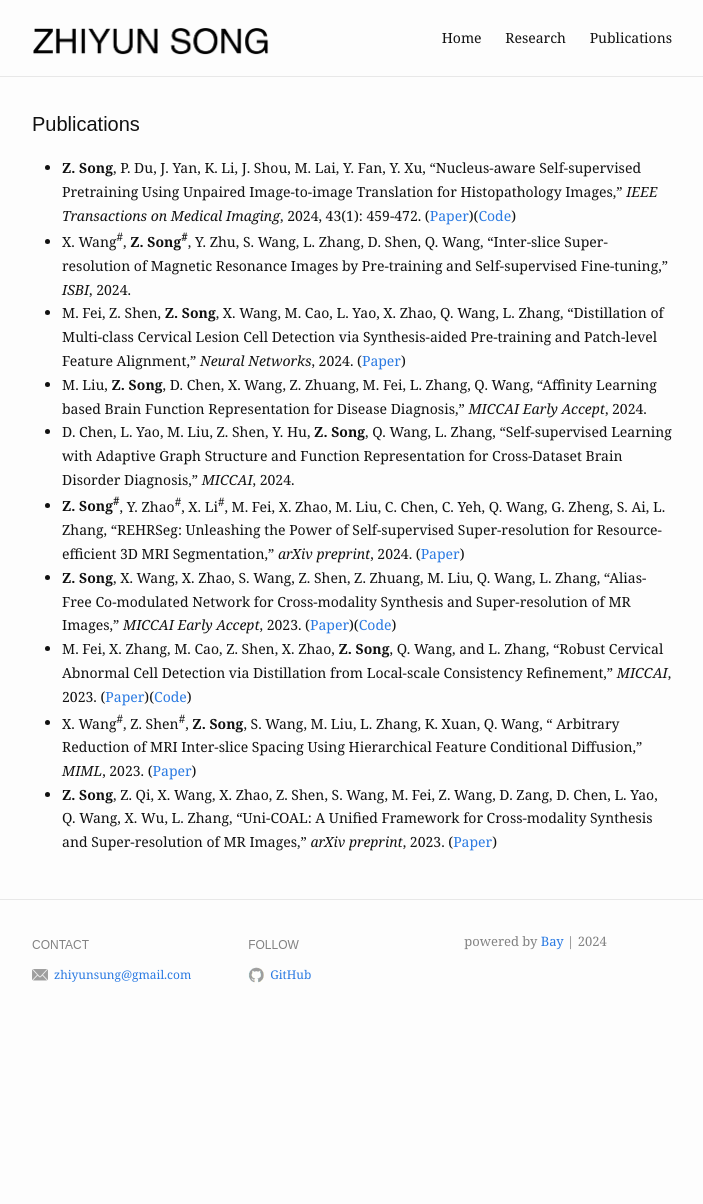
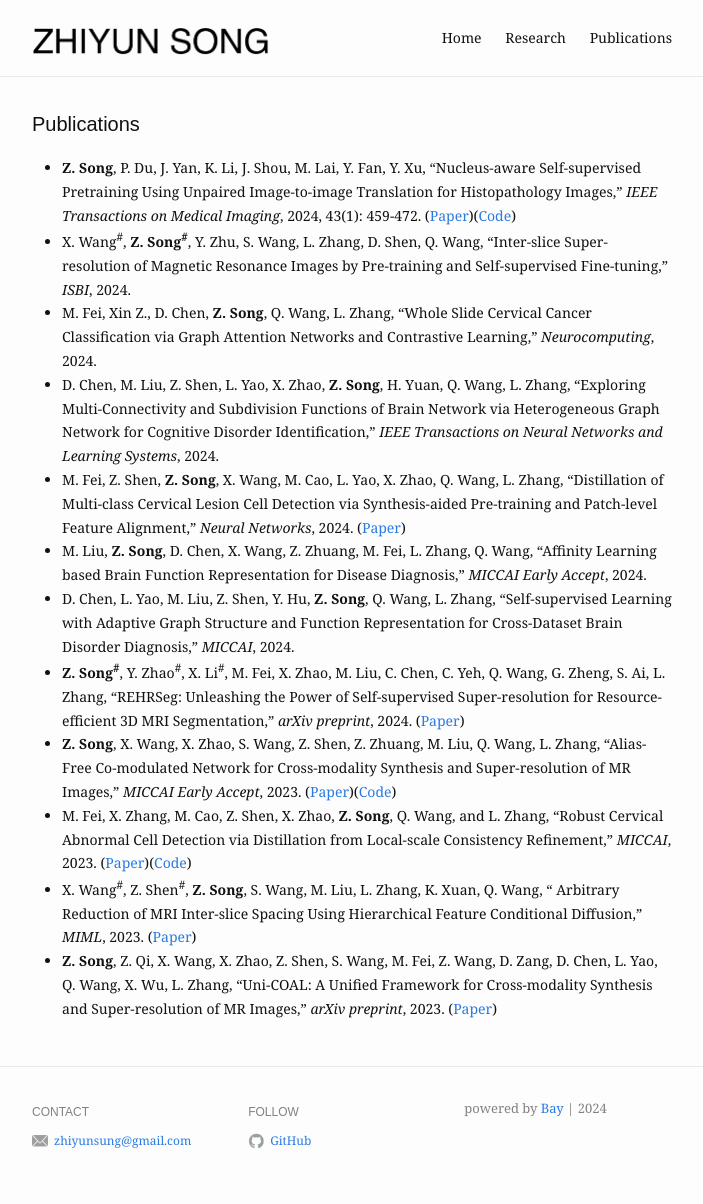
Before and after one commit to zhiyuns/zhiyuns.github.io, a Jekyll site: the page built from publications.md, in a window 1280 px wide. Shown: the whole page, without its empty margins (288-991 px from the left). Built offline with Jekyll 4.4.1, drawn with Linux system fonts in a browser that asks for light colours; before the commit the page ends 1038 px from its top, so only the background shows below that.

Commit message:
update pubs

```diff
--- a/publications.md
+++ b/publications.md
@@ -6,6 +6,8 @@ slug: /publications
 
 - **Z. Song**, P. Du, J. Yan, K. Li, J. Shou, M. Lai, Y. Fan, Y. Xu, “Nucleus-aware Self-supervised Pretraining Using Unpaired Image-to-image Translation for Histopathology Images,” *IEEE Transactions on Medical Imaging*, 2024, 43(1): 459-472. ([Paper](https://ieeexplore.ieee.org/document/10234386))([Code](https://github.com/zhiyuns/UNITPathSSL))
 - X. Wang<sup>#</sup>, **Z. Song<sup>#</sup>**, Y. Zhu, S. Wang, L. Zhang, D. Shen, Q. Wang, “Inter-slice Super-resolution of Magnetic Resonance Images by Pre-training and Self-supervised Fine-tuning,” *ISBI*, 2024.
+- M. Fei, Xin Z., D. Chen, **Z. Song**, Q. Wang, L. Zhang, “Whole Slide Cervical Cancer Classification via Graph Attention Networks and Contrastive Learning,” *Neurocomputing*, 2024.
+- D. Chen, M. Liu, Z. Shen, L. Yao, X. Zhao, **Z. Song**, H. Yuan, Q. Wang, L. Zhang, “Exploring Multi-Connectivity and Subdivision Functions of Brain Network via Heterogeneous Graph Network for Cognitive Disorder Identification,” *IEEE Transactions on Neural Networks and Learning Systems*, 2024.
 - M. Fei, Z. Shen, **Z. Song**, X. Wang, M. Cao, L. Yao, X. Zhao, Q. Wang, L. Zhang, “Distillation of Multi-class Cervical Lesion Cell Detection via Synthesis-aided Pre-training and Patch-level Feature Alignment,” *Neural Networks*, 2024. ([Paper](https://www.sciencedirect.com/science/article/pii/S0893608024003290?utm_campaign=STMJ_219742_AUTH_SERV_PA&utm_medium=email&utm_acid=288433174&SIS_ID=&dgcid=STMJ_219742_AUTH_SERV_PA&CMX_ID=&utm_in=DM476774&utm_source=AC_))
 - M. Liu, **Z. Song**, D. Chen, X. Wang, Z. Zhuang, M. Fei, L. Zhang, Q. Wang, “Affinity Learning based Brain Function Representation for Disease Diagnosis,” *MICCAI Early Accept*, 2024.
 - D. Chen, L. Yao, M. Liu, Z. Shen, Y. Hu, **Z. Song**, Q. Wang, L. Zhang, “Self-supervised Learning with Adaptive Graph Structure and Function Representation for Cross-Dataset Brain Disorder Diagnosis,” *MICCAI*, 2024.
```
Also changed, not shown: index.md (+1 -1 lines).
